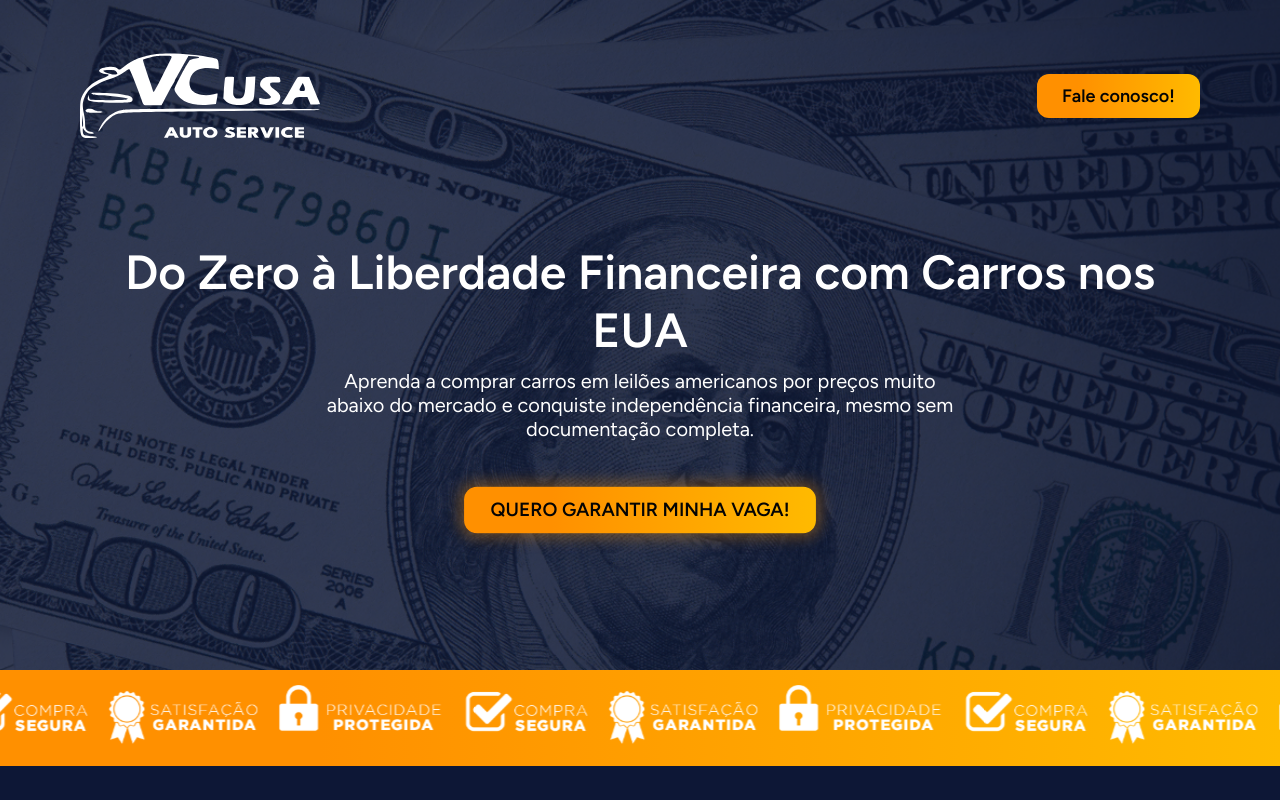
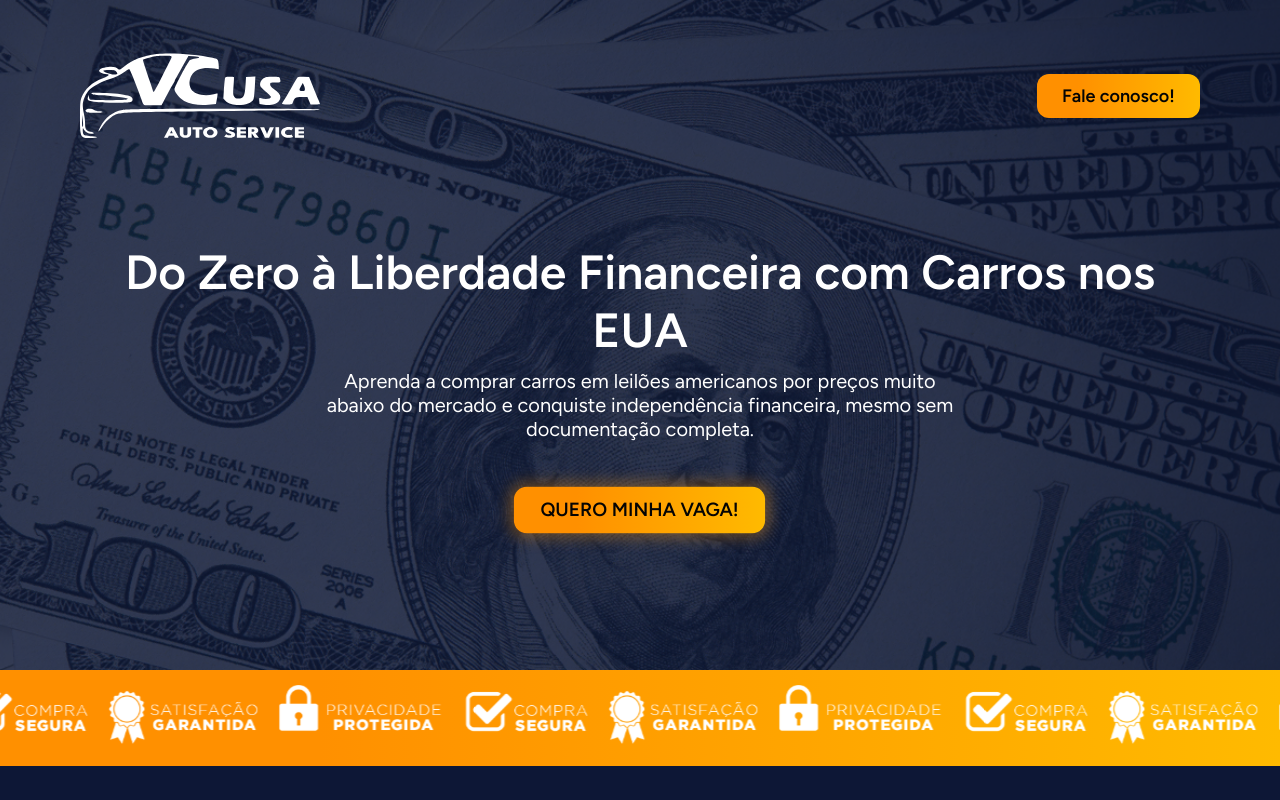
Before and after one commit to wemersonmatheuss/vcusaauto, a React (Vite) app: page / in a window 1280 px wide. Shown: the top 800 px of the page. Built offline with nearby package versions, Linux system fonts and the light colour scheme.

Commit message:
style: text button header

```diff
--- a/src/Components/Header/index.tsx
+++ b/src/Components/Header/index.tsx
@@ -8,7 +8,7 @@ export function Header() {
             <h1> Do Zero à Liberdade Financeira com Carros nos EUA</h1>
             <p>Aprenda a comprar carros em leilões americanos por preços muito abaixo do mercado e conquiste independência financeira, mesmo sem documentação completa.</p>
 
-            <Button name="QUERO GARANTIR MINHA VAGA!"/>
+            <Button name="QUERO MINHA VAGA!"/>
         </div>
     )
 }
```
